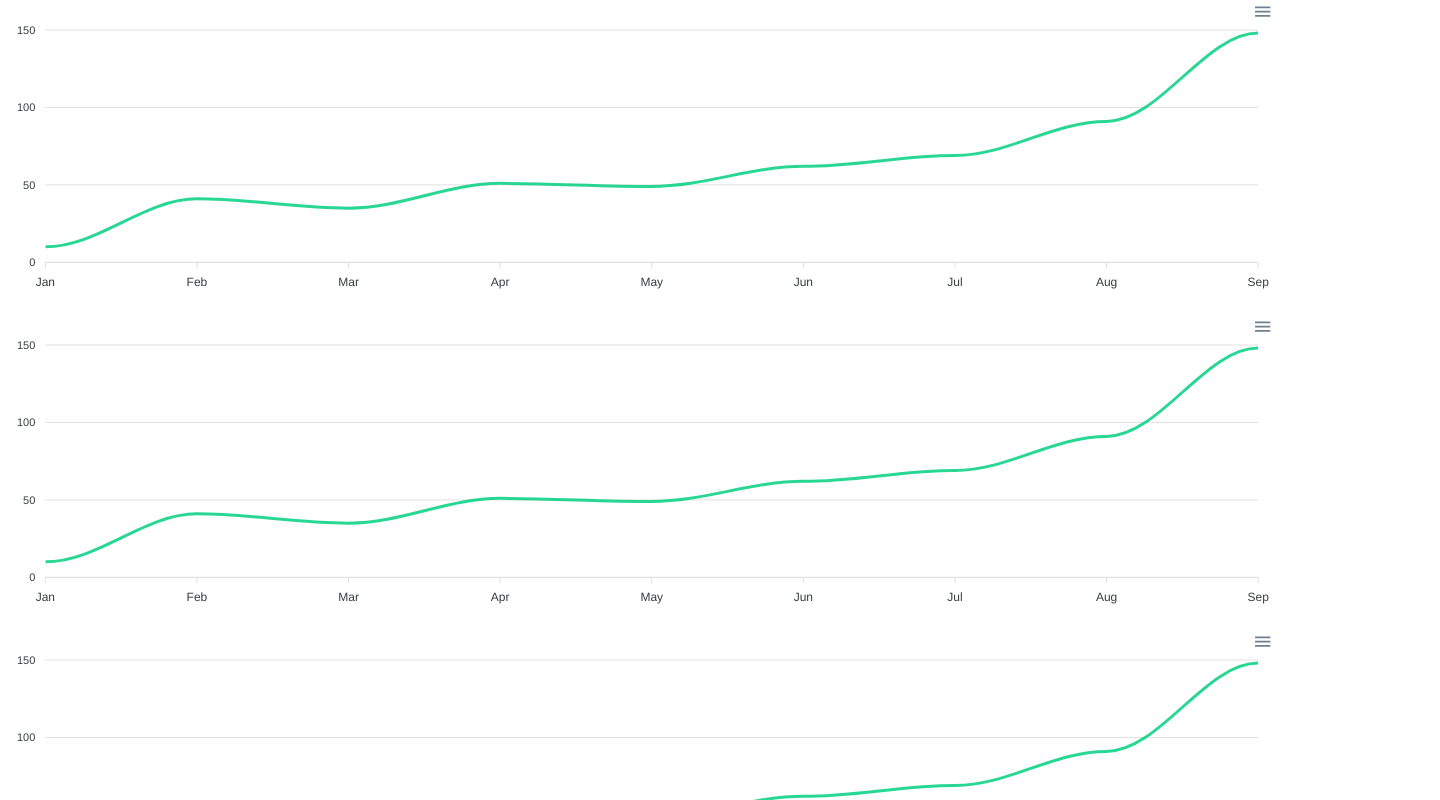
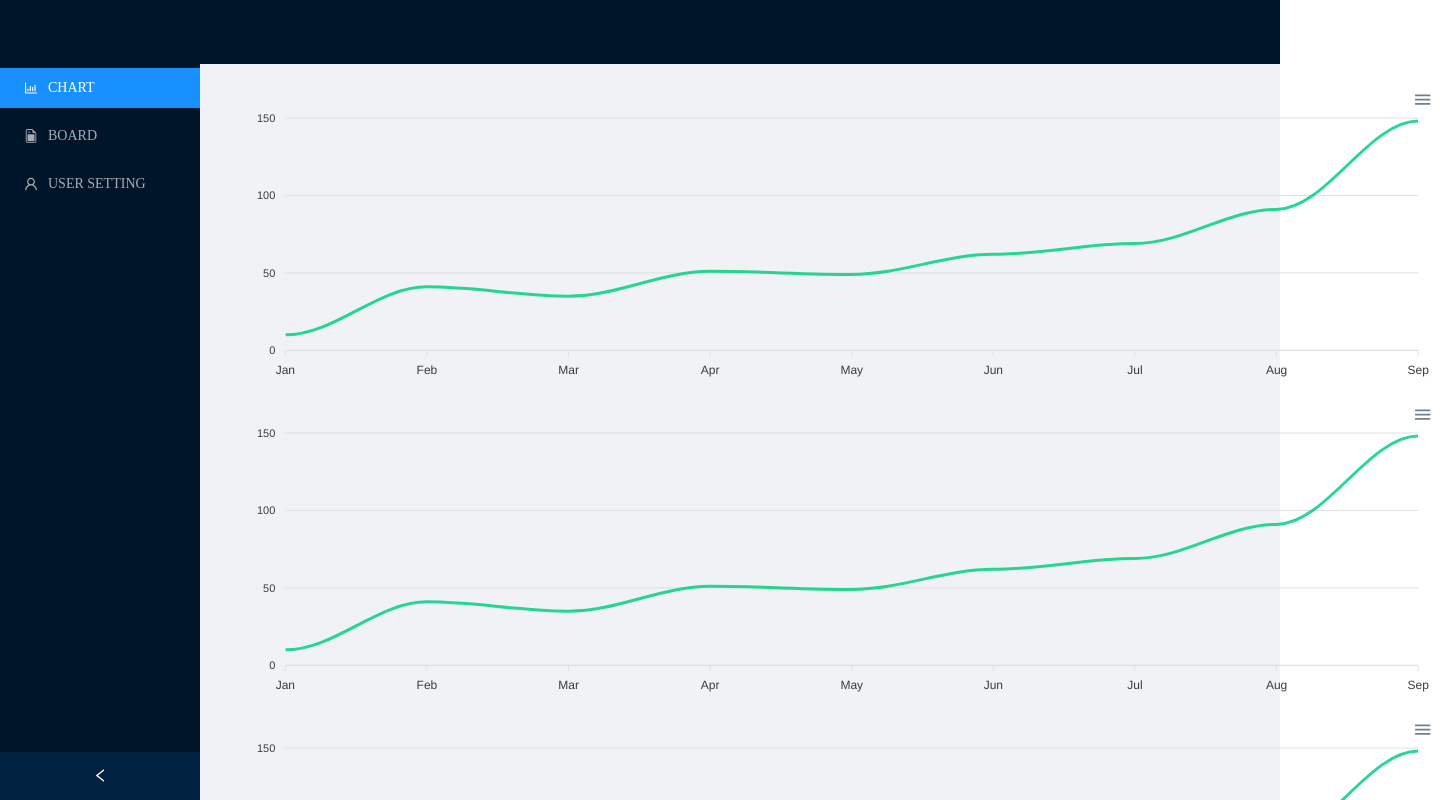
Before and after one commit to daydreamplace/winning-i, a React (Vite) app: page / in a window 1280 px wide. Shown: the top 800 px of the page, 1440 px wide, since content can reach past the window. Built offline with nearby package versions, Linux system fonts and the light colour scheme; a small style sheet from the web is missing; a web font is replaced by a local one.

Commit message:
Add: Main page 레이아웃 구현
* Add: Main page 레이아웃 구현

* Add: Router와 link 추가

```diff
--- a/package.json
+++ b/package.json
@@ -23,6 +23,7 @@
     "@types/react": "^18.0.17",
     "@types/react-dom": "^18.0.6",
     "@vitejs/plugin-react": "^2.1.0",
+    "tailwindcss": "^3.1.8",
     "vite": "^3.1.0"
   }
 }
--- a/src/App.jsx
+++ b/src/App.jsx
@@ -1,6 +1,9 @@
 import React from "react";
 import { BrowserRouter, Route, Routes } from "react-router-dom";
 import Main from "./pages/Index";
+import Chart from "./components/chart/Chart";
+// import Board from "./components/board/Board";
+// import BoardCreate from "./components/board/BoardCreate";
 import { ThemeProvider } from "styled-components";
 import * as Theme from "./Theme";
 import GlobalStyle from "./GlobalStyle";
@@ -12,7 +15,15 @@ const App = () => {
         <GlobalStyle />
         <BrowserRouter>
           <Routes>
-            <Route path="/" element={<Main />} />
+            <Route path="/" element={<Main />}>
+              <Route end index element={<Chart />} />
+            </Route>
+            {/* <Route path="/boards" element={<Main />}>
+              <Route end index element={<Board />} />
+              <Route path="create" element={<BoardCreate />} />
+              <Route path=":id" element={<BoardCreate />} />
+              <Route path=":id/update" element={<BoardCreate />} />
+            </Route> */}
           </Routes>
         </BrowserRouter>
       </ThemeProvider>
--- a/src/pages/Index.jsx
+++ b/src/pages/Index.jsx
@@ -1,12 +1,84 @@
-import React from "react";
+import React, { useState } from "react";
+import { useNavigate, Outlet } from "react-router-dom";
+import { Layout, Menu } from "antd";
 import Chart from "../components/chart/Chart";
+import { BarChartOutlined, UserOutlined } from "@ant-design/icons";
+import { BsFileEarmarkPost } from "react-icons/bs";
+import styled from "styled-components";
+
+const { Header, Content, Sider } = Layout;
 
 const Main = () => {
+  const [collapsed, setCollapsed] = useState(false);
+  const navigate = useNavigate();
+
+  function getItem(label, key, icon, link) {
+    return {
+      key,
+      icon,
+      label,
+      ...(link && {
+        onClick: () => {
+          navigate(link);
+        },
+      }),
+    };
+  }
+
+  const items = [
+    getItem("CHART", "1", <BarChartOutlined />, undefined),
+    getItem("BOARD", "2", <BsFileEarmarkPost />, "/board"),
+    getItem("USER SETTING", "3", <UserOutlined />, "/user"),
+  ];
+
   return (
-    <>
-      <Chart />
-    </>
+    <MainPage>
+      <Layout
+        style={{
+          minHeight: "100vh",
+        }}
+      >
+        <Header
+          className="site-layout-background"
+          style={{
+            padding: 0,
+          }}
+        />{" "}
+        <Layout className="site-layout">
+          <Sider
+            collapsible
+            collapsed={collapsed}
+            onCollapse={(value) => setCollapsed(value)}
+          >
+            <div className="logo" />
+            <Menu
+              theme="dark"
+              defaultSelectedKeys={["1"]}
+              mode="inline"
+              items={items}
+            />
+          </Sider>
+          <Content
+            style={{
+              margin: "0 16px",
+            }}
+          >
+            <div
+              className="site-layout-background"
+              style={{
+                padding: 24,
+                minHeight: 360,
+              }}
+            >
+              <Outlet />
+            </div>
+          </Content>
+        </Layout>
+      </Layout>
+    </MainPage>
   );
 };
 
+const MainPage = styled.div``;
+
 export default Main;
```
Also changed, not shown: 1 other file (tests, documents, lock files or other folders).
